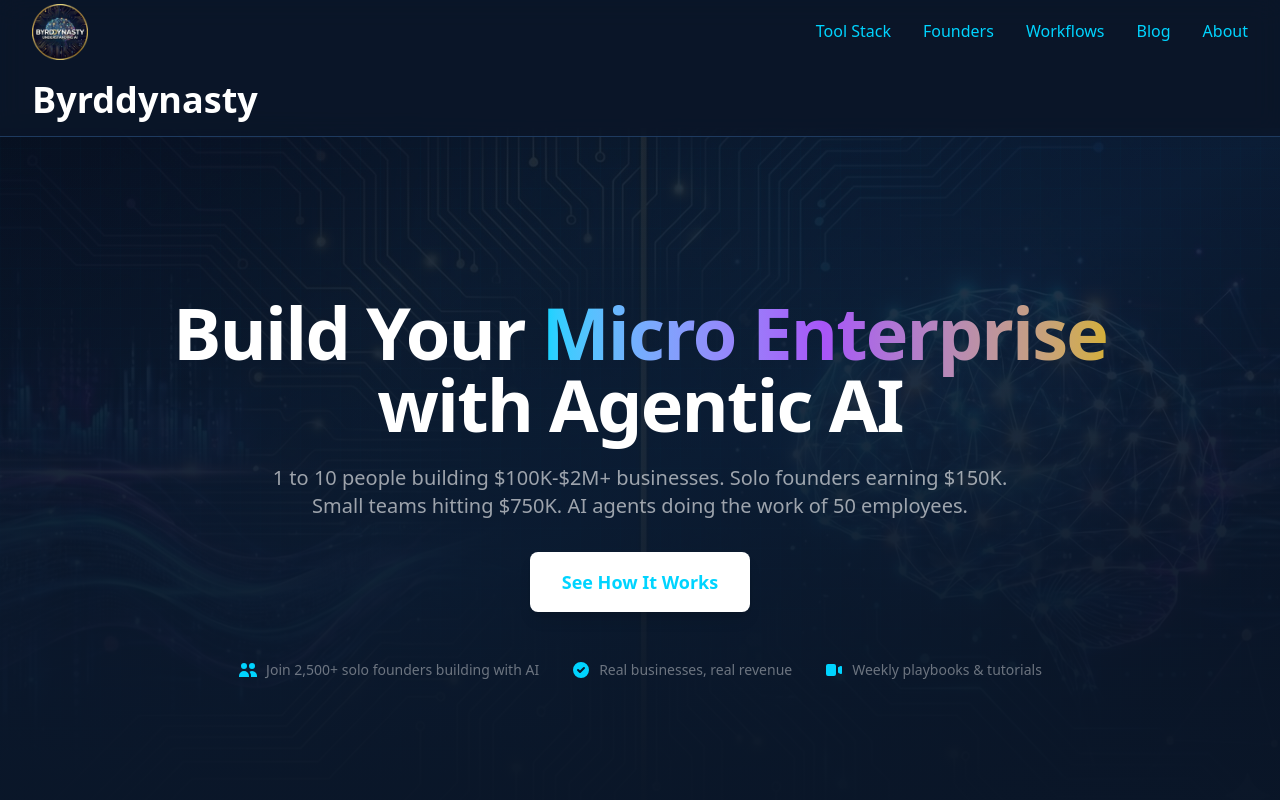
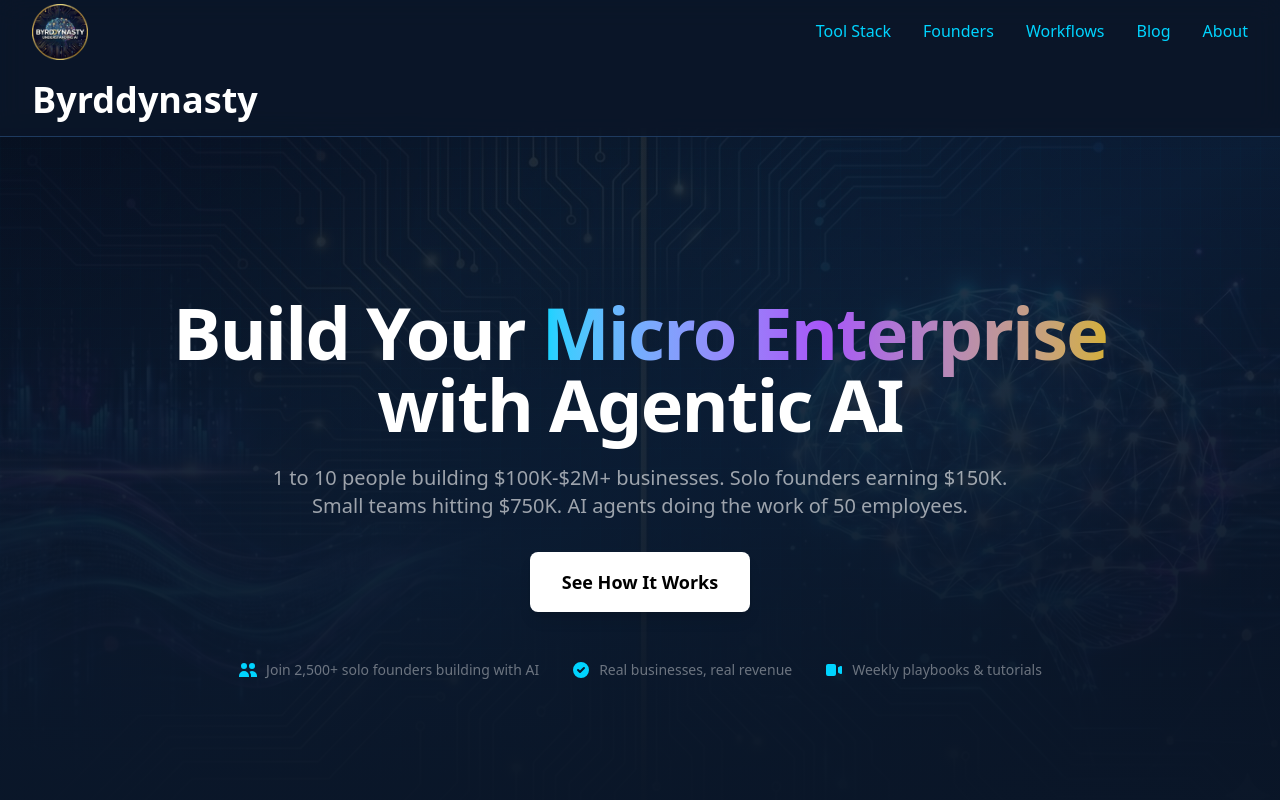
Before and after one commit to byrdter/byrddynasty-web, a Next.js app: page / in a window 1280 px wide. Shown: the top 800 px of the page. Built offline with nearby package versions, Linux system fonts and the light colour scheme.

Commit message:
Force black text color on hero button
Added !important modifier to override global link styles that were making button text cyan.

Co-Authored-By: Claude Sonnet 4.5 <noreply@anthropic.com>

```diff
--- a/src/components/home/HeroSection.tsx
+++ b/src/components/home/HeroSection.tsx
@@ -33,7 +33,7 @@ export default function HeroSection() {
         <div className="flex justify-center mb-12">
           <a
             href="#how-it-works"
-            className="px-8 py-4 bg-white text-black hover:bg-gray-100 rounded-lg font-semibold text-lg transition-all hover:scale-105 shadow-lg"
+            className="px-8 py-4 bg-white !text-black hover:bg-gray-100 rounded-lg font-semibold text-lg transition-all hover:scale-105 shadow-lg"
           >
             See How It Works
           </a>
```
